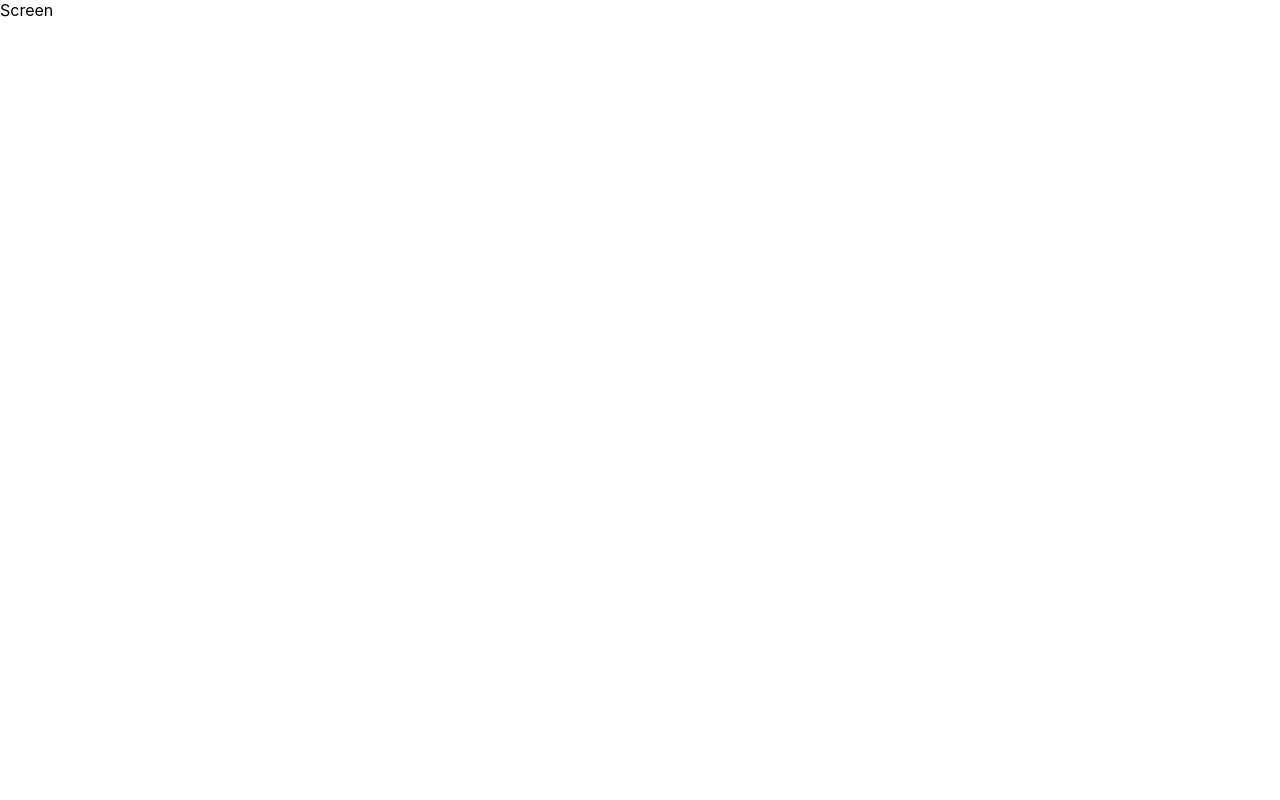
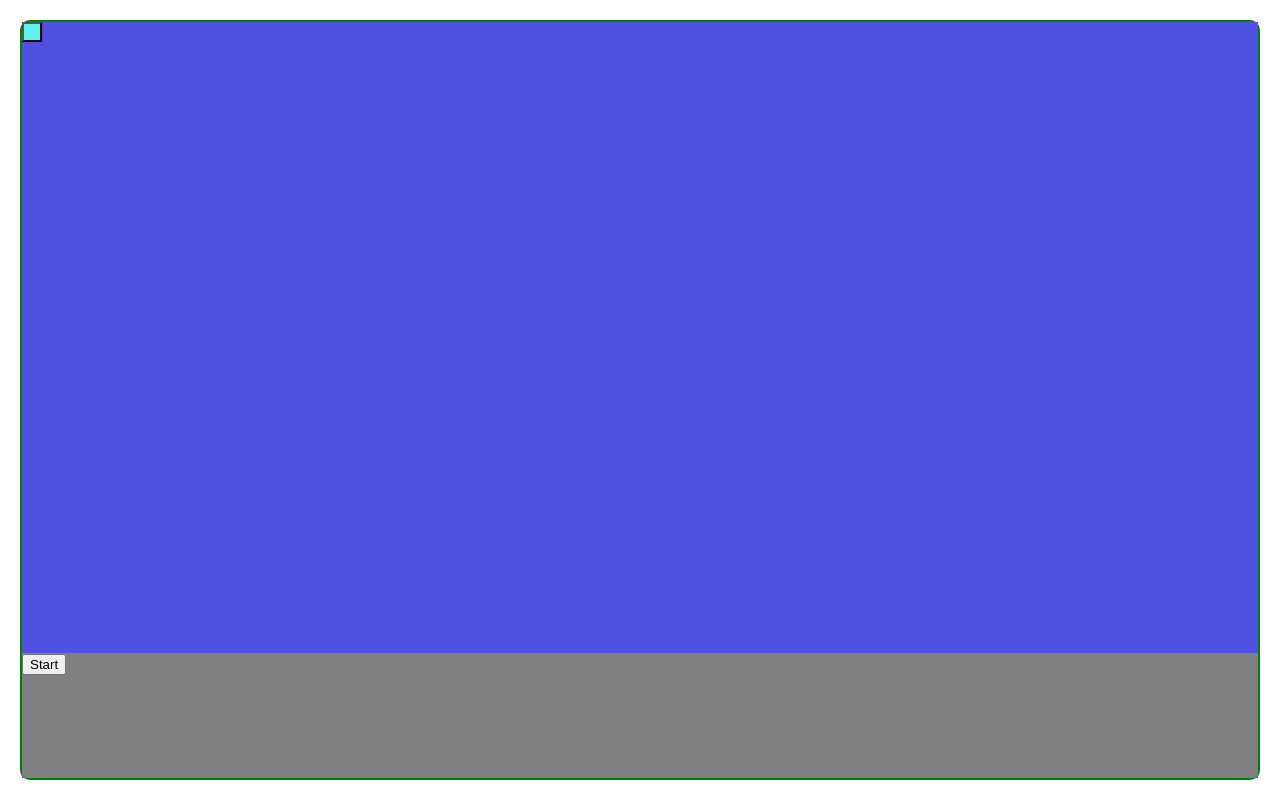
Before and after one commit to CarlosViller/check-your-sight, a Next.js app: page / in a window 1280 px wide. Built offline with nearby package versions, Linux system fonts and the light colour scheme.

Commit message:
basic components

```diff
--- a/components/Screen.js
+++ /dev/null
@@ -1,6 +0,0 @@
-
-export default function Screen() {
-  return (
-    <div>Screen</div>
-  )
-}
--- a/pages/index.js
+++ b/pages/index.js
@@ -1,9 +1,75 @@
-import Screen from "../components/Screen";
+import { useReducer, useState } from "react";
+import Screen from "../src/components/Screen";
+import { READY, STARTED, ENDED } from "../src/constants";
+import Button from "../src/components/interface/Button";
+import PointsCounter from "../src/components/interface/PointsCounter";
+
+const RESTART = "restart"
+const POINT = "point"
+const FAILED = "failed"
+const START = "start"
+
+function reducer(state, action) {
+  switch (action.type) {
+    case START:
+      return { ...state, status: STARTED }
+    case POINT:
+      return { ...state, points: state.points + 1 }
+    case FAILED:
+      return { ...state, status: ENDED }
+    case RESTART:
+      return { status: READY, points: 0 }
+
+    default:
+      throw new Error(`Unknown action type ${action.type}`)
+  }
+}
 
 export default function Home() {
+
+  const [state, dispatch] = useReducer(reducer, {
+    status: READY,
+    points: 0
+  })
+
   return (
-    <div>
-      <Screen />
+    <div
+      css={{
+        position: "relative",
+        height: "calc(100vh - 40px)",
+        margin: 20,
+        border: "2px solid green",
+        borderRadius: 10,
+      }}
+    >
+      <Screen
+        addPoint={() => dispatch({ type: POINT })}
+        lose={() => dispatch({ type: FAILED })}
+      />
+      <div
+        css={{
+          width: "100%",
+          minHeight: 125,
+          background: "gray",
+          position: "absolute",
+          bottom: 0,
+          borderRadius: "0 0 5px 5px",
+        }}
+      >
+        {state.status === READY &&
+          <Button onClick={() => dispatch({ type: START })}>
+            Start
+          </Button>
+        }
+        {state.status === STARTED &&
+          <PointsCounter points={state.points} />
+        }
+        {state.status === ENDED &&
+          <Button onClick={() => dispatch({ type: RESTART })}>
+            Retry
+          </Button>
+        }
+      </div>
     </div>
   )
 }
--- /dev/null
+++ b/src/components/Screen.js
@@ -0,0 +1,59 @@
+import { useState } from "react"
+
+export default function Screen({ addPoint, lose, points, spread = 10 }) {
+
+  // Format: { bkg: rgbColor <string>, winner: rgbColor <string> }
+  const [colors, setColors] = useState(newColors(spread))
+
+  return (
+    <div
+      css={{
+        width: "100%",
+        height: "100%",
+        background: `${colors.bkg}`
+      }}
+    >
+      <button
+        css={{
+          width: 20,
+          height: 20,
+          background: `${colors.winner}`
+        }}
+        onClick={() => {
+          addPoint()
+          setColors(newColors(spread))
+        }}
+      >
+      </button>
+    </div>
+  )
+}
+
+function newColors(spread) {
+  const [bkg, winner] = getRandomColors(spread)
+  return {
+    bkg,
+    winner
+  }
+}
+
+function getRandomColors(spread) {
+  const MIN_SPREAD = 20
+
+  const r = (factor = 256) => Math.random() * factor >> 0
+
+  const sign = Math.round(Math.random()) === 1 ? 1 : -1
+  const red = r()
+  const green = r()
+  const blue = r()
+
+  const bkg = `rgb(${red}, ${green}, ${blue})`
+
+  const wRed = red + MIN_SPREAD + sign * r(spread)
+  const wGreen = green + MIN_SPREAD + sign * r(spread)
+  const wBlue = blue + MIN_SPREAD + sign * r(spread)
+
+  const winner = `rgb(${wRed > 255 ? 255 : wRed}, ${wGreen > 255 ? 255 : wBlue}, ${wBlue > 255 ? 255 : wBlue})`
+
+  return [bkg, winner]
+}
--- /dev/null
+++ b/src/components/interface/Button.js
@@ -0,0 +1,12 @@
+
+export default function Button({children, onClick}) {
+
+  return (
+    <button
+      type="button"
+      onClick={onClick}
+    >
+      {children}
+    </button>
+  )
+}
--- /dev/null
+++ b/src/components/interface/PointsCounter.js
@@ -0,0 +1,6 @@
+
+export default function PointsCounter({ points }) {
+  return (
+    <div>{points}</div>
+  )
+}
--- /dev/null
+++ b/src/constants.js
@@ -0,0 +1,3 @@
+export const READY = 1
+export const STARTED = 2
+export const ENDED = 3
```
